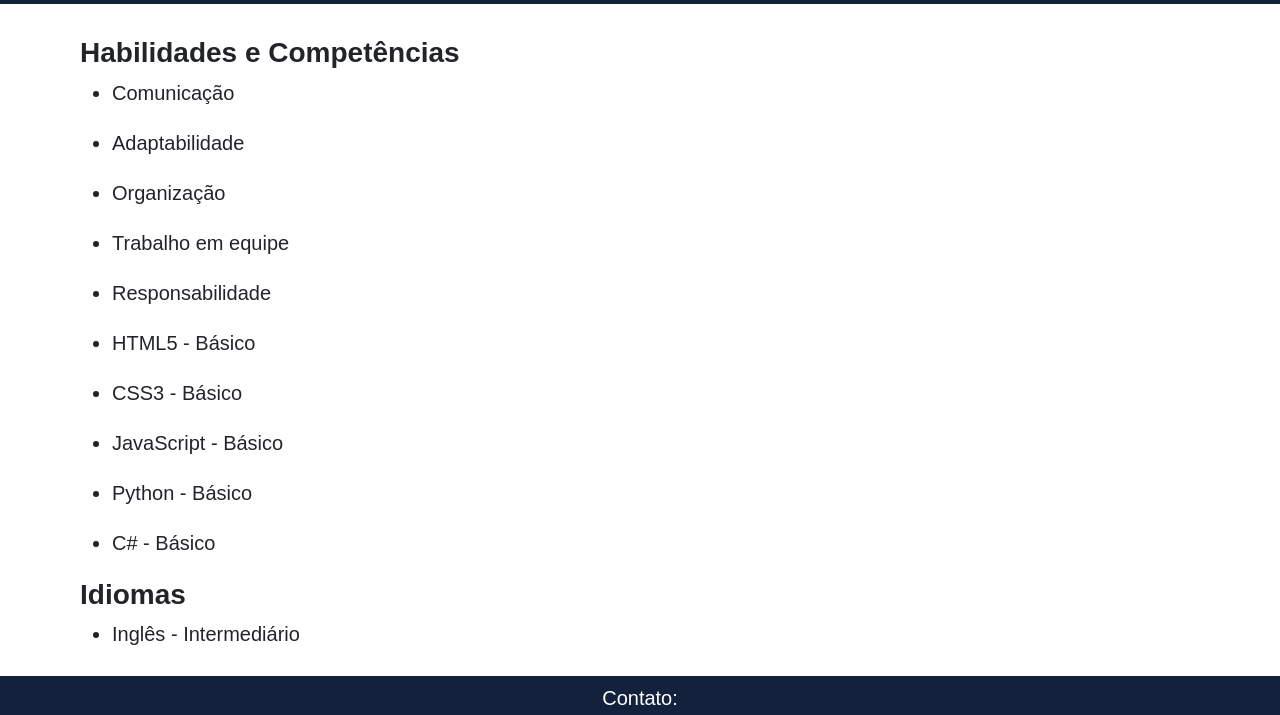
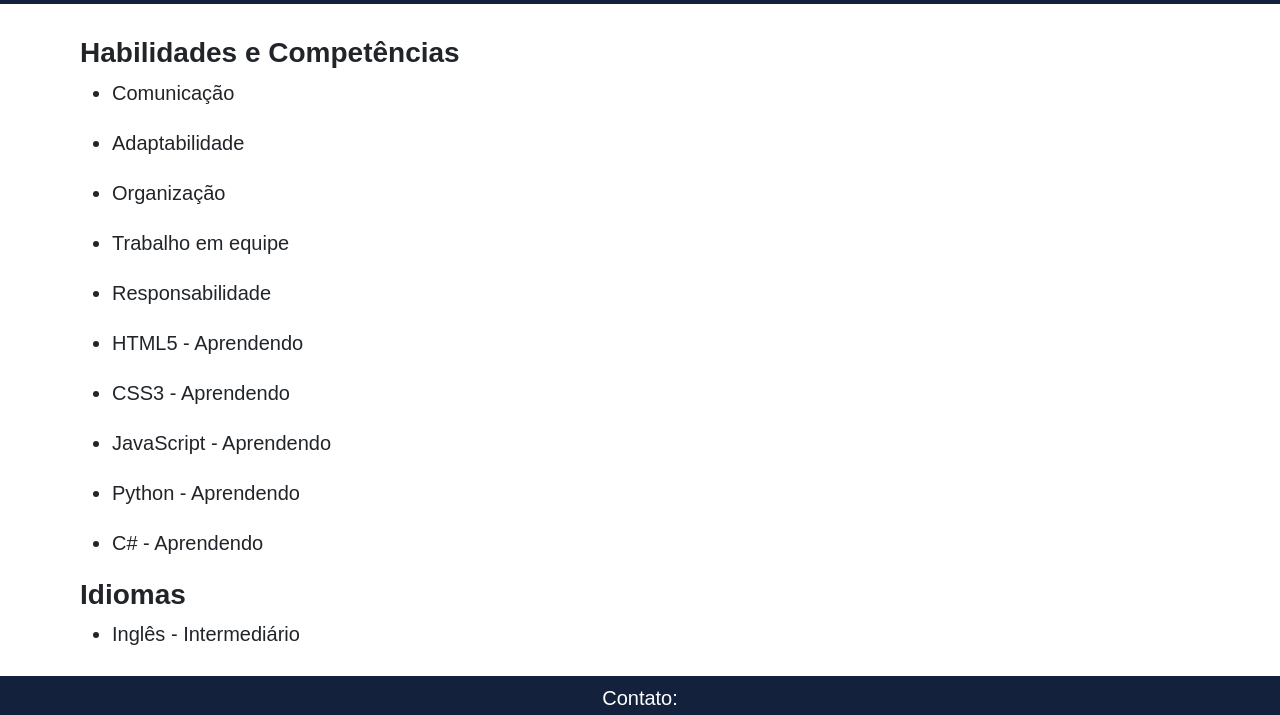
Before and after one commit to Eujosee/Curriculo_virtual, a plain HTML site: page habilidades.html in a window 1280 px wide. Shown: the part 76-791 px from the top of the page. Drawn offline with nearby package versions, Linux system fonts and the light colour scheme.

Commit message:
Update habilidades.html

```diff
--- a/habilidades.html
+++ b/habilidades.html
@@ -36,11 +36,11 @@
             <li class="fs-5">Organização</li>
             <li class="fs-5">Trabalho em equipe</li>
             <li class="fs-5">Responsabilidade</li>
-            <li class="fs-5">HTML5 - Básico</li>
-            <li class="fs-5">CSS3 - Básico</li>
-            <li class="fs-5">JavaScript - Básico</li>
-            <li class="fs-5">Python - Básico</li>
-            <li class="fs-5">C# - Básico</li>
+            <li class="fs-5">HTML5 - Aprendendo</li>
+            <li class="fs-5">CSS3 - Aprendendo</li>
+            <li class="fs-5">JavaScript - Aprendendo</li>
+            <li class="fs-5">Python - Aprendendo</li>
+            <li class="fs-5">C# - Aprendendo</li>
           </ul>
 
           <h3><strong>Idiomas</strong></h3>
```
